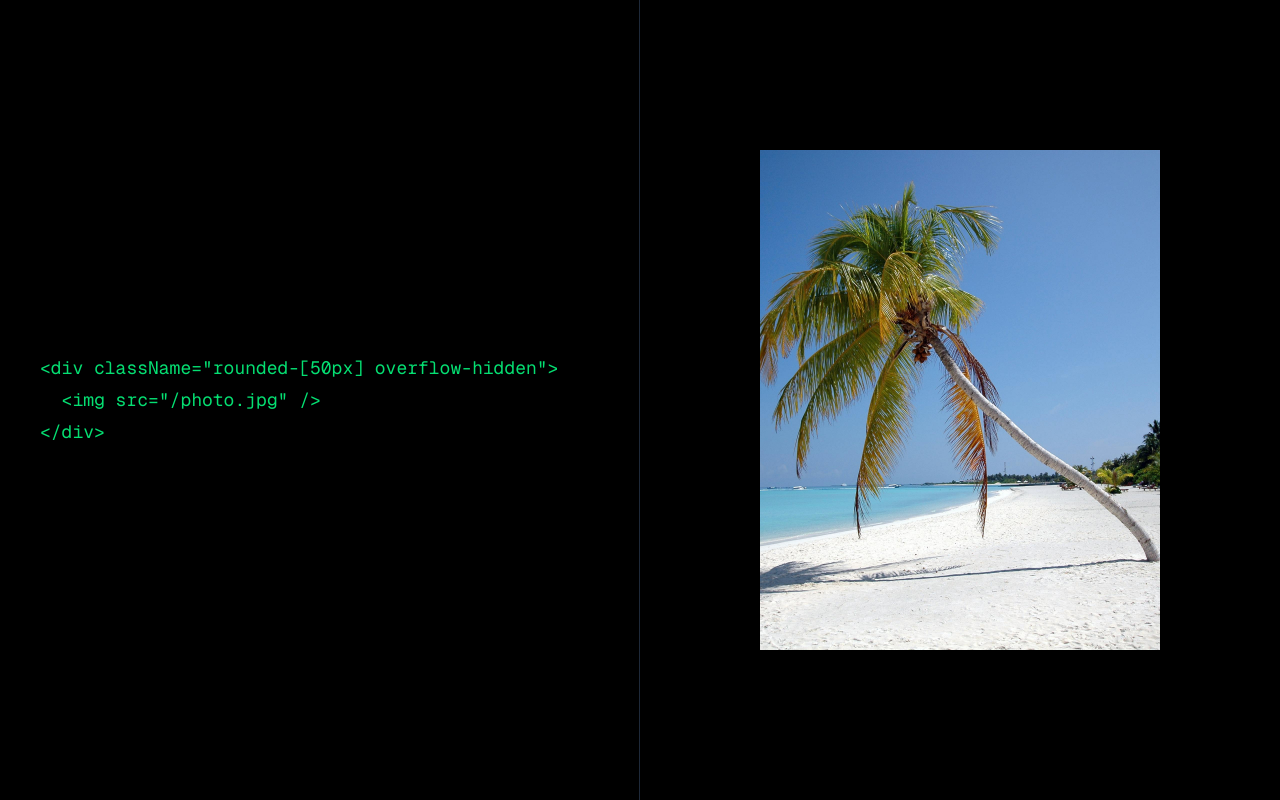
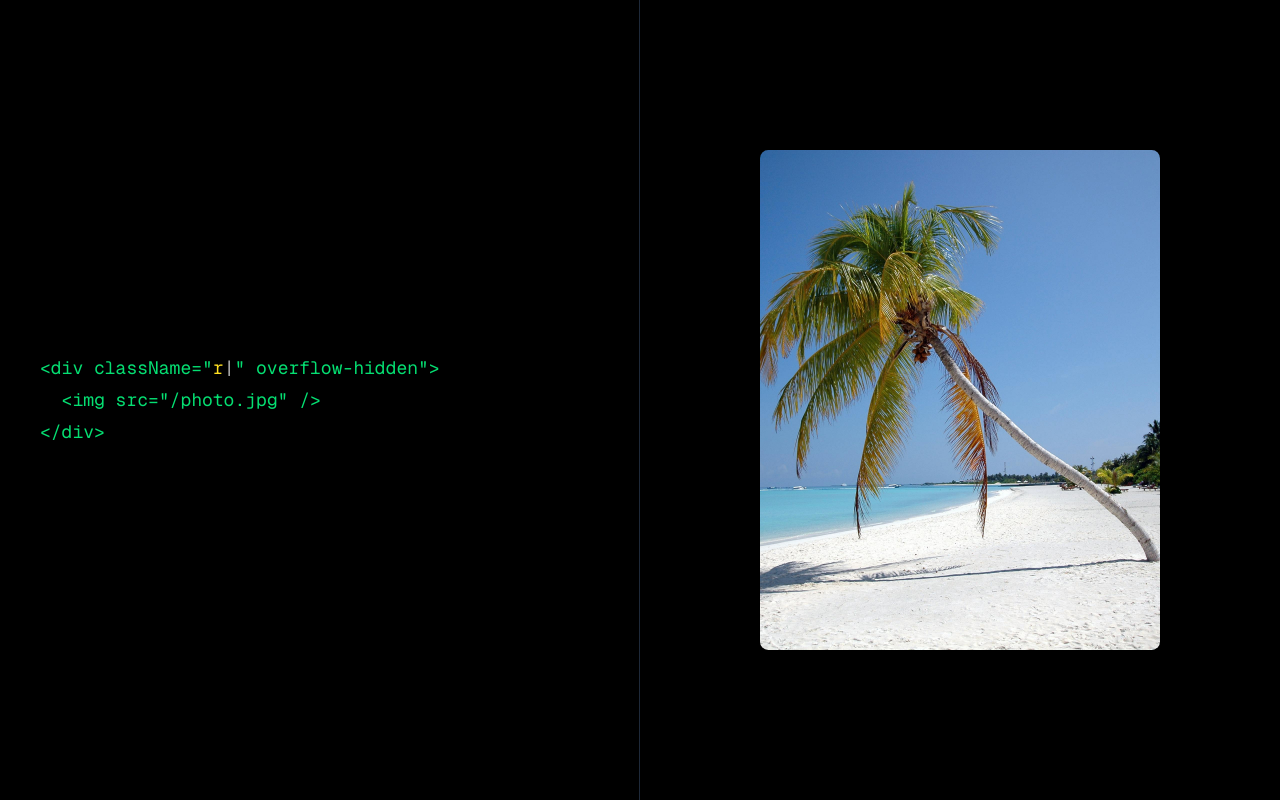
Before and after one commit to saeedhei/team-alla-biloshapka, a Next.js app: page / in a window 1280 px wide. Built offline with nearby package versions, Linux system fonts and the light colour scheme.

Commit message:
feat: improve interactive Tailwind typing animation

```diff
--- a/components/AnimatedTailwindSection.tsx
+++ b/components/AnimatedTailwindSection.tsx
@@ -1,6 +1,4 @@
-
 "use client";
-
 import { useEffect, useState } from "react";
 
 export default function AnimatedTailwindSection() {
@@ -10,14 +8,126 @@ export default function AnimatedTailwindSection() {
    * The right side contains a photo that will react
    * to typed Tailwind classes using GSAP animations.
    */
+
+  /*
+   * Animation steps simulate
+   * real Tailwind editing workflow.
+   */
+  const animationSteps = [
+    {
+      text: "rounded",
+      radius: "12px",
+    },
+
+    {
+      text: "rounded-[30px]",
+      radius: "30px",
+    },
+
+    {
+      text: "rounded-[",
+      radius: "12px",
+    },
+
+    {
+      text: "rounded-[50px]",
+      radius: "50px",
+    },
+  ];
+
+  // Stores currently typed code
+  const [displayedCode, setDisplayedCode] = useState("");
+
+  // Current animation step index
+  const [currentStep, setCurrentStep] = useState(0);
+
+  // Controls animated photo border radius
+  const [photoRadius, setPhotoRadius] = useState("0px");
+
+  useEffect(() => {
+    const currentAnimation = animationSteps[currentStep];
+
+    /*
+     * Static HTML template.
+     * Only Tailwind class changes dynamically.
+     */
+    const templateStart = `
+<div className="`;
+
+    const templateEnd = `" overflow-hidden">
+  <img src="/photo.jpg" />
+</div>
+`;
+
+    let index = 0;
+
+    /*
+     * Typing animation.
+     */
+    const typingInterval = setInterval(() => {
+      const typedClass = currentAnimation.text.slice(0, index + 1);
+
+      setDisplayedCode(typedClass);
+
+      /*
+       * Photo reacts only after
+       * enough characters are typed.
+       */
+      if (typedClass.includes("rounded-[50px]")) {
+        setPhotoRadius("50px");
+      } else if (typedClass.includes("rounded-[30px]")) {
+        setPhotoRadius("30px");
+      } else if (typedClass.includes("rounded")) {
+        setPhotoRadius("12px");
+      } else {
+        setPhotoRadius("0px");
+      }
+
+      index++;
+
+      if (index >= currentAnimation.text.length) {
+        clearInterval(typingInterval);
+
+        /*
+         * Starts deleting animation.
+         */
+        setTimeout(() => {
+          let deleteIndex = currentAnimation.text.length;
+
+          const deletingInterval = setInterval(() => {
+            const deletedClass = currentAnimation.text.slice(
+              0,
+              deleteIndex - 1,
+            );
+
+           setDisplayedCode(deletedClass);
+
+            deleteIndex--;
+
+            if (deleteIndex <= 0) {
+              clearInterval(deletingInterval);
+
+              setCurrentStep((prev) => (prev + 1) % animationSteps.length);
+            }
+          }, 200);
+        }, 700);
+      }
+    }, 400);
+
+    return () => clearInterval(typingInterval);
+  }, [currentStep]);
   return (
     <section className="min-h-screen bg-black text-white flex">
-
       {/* LEFT SIDE */}
       <div className="w-1/2 flex items-center justify-center border-r border-gray-800 p-10">
         <div className="w-full max-w-xl">
-          <pre className="text-green-400 text-lg leading-8">
-{`<div className="rounded-[50px] overflow-hidden">
+<pre className="text-green-400 text-lg leading-8 whitespace-pre-wrap">
+{`<div className="`}
+<span className="text-yellow-300">
+  {displayedCode}
+</span>
+<span className="animate-pulse text-white">|</span>
+{`" overflow-hidden">
   <img src="/photo.jpg" />
 </div>`}
 </pre>
@@ -28,7 +138,8 @@ export default function AnimatedTailwindSection() {
       <div className="w-1/2 flex items-center justify-center p-10">
         <div
           id="animated-photo"
-  className="w-[400px] h-[500px] overflow-hidden rounded-none transition-all duration-500"
+          className="w-[400px] h-[500px] overflow-hidden transition-all duration-1000 ease-in-out"
+          style={{ borderRadius: photoRadius }}
         >
           <img
             src="/photo.jpg"
```
Lines whose indentation alone changed are shown as unchanged.
